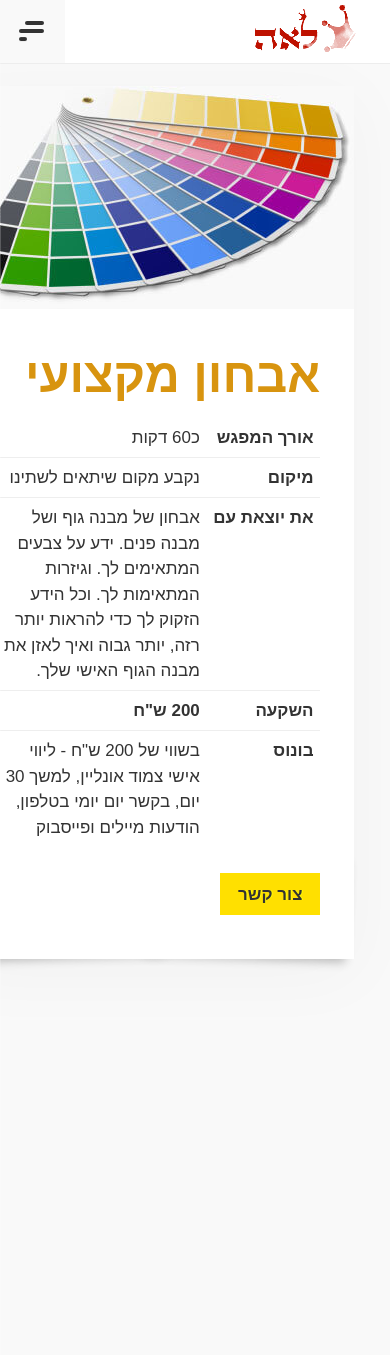
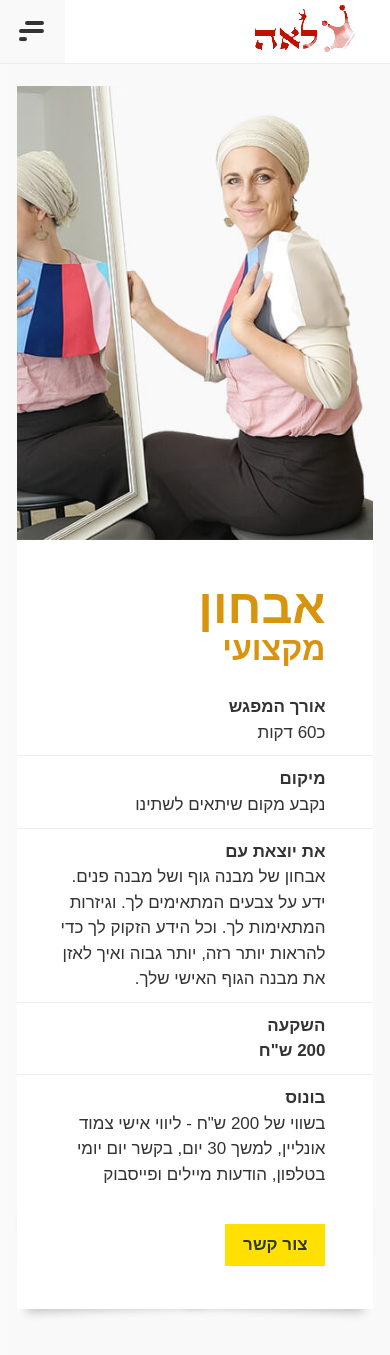
Before and after one commit to laukstein/lea.laukstein.com, a Jekyll site: the page built from _pages/diagnostic.html, in a window 390 px wide and 1390 px high. Shown: the top 1355 px of the window. Built offline with Jekyll 4.4.1, drawn with Linux system fonts in a browser that asks for light colours; comment, search, counter and statistics services are not loaded.

Commit message:
Mobile optimizations
* prevent downsized pixelated scale
* improved UI for products pages
* visible and accessible all content
* embedded video in full width
* new diagnostic image

```diff
--- a/_includes/style.css
+++ b/_includes/style.css
@@ -481,7 +481,7 @@ iframe {
     flex-wrap: wrap;
     width: 100%;
     margin: 0 auto;
-    padding: 0 1.6em;
+    padding: 0 1.6em 3em;
     float: right;
     list-style: none;
     box-sizing: border-box;
@@ -576,9 +576,6 @@ iframe {
     vertical-align: bottom;
     background-color: #f9f9f9;
 }
-.image.center {
-    vertical-align: middle;
-}
 .image:before {
     content: "";
     position: absolute;
@@ -627,6 +624,10 @@ iframe {
     }
 }
 @media (max-width: 48em) {
+    img {
+        /* Prevent downsized pixelated scale */
+        image-rendering: auto;
+    }
     .image {
         display: block;
         text-align: center;
@@ -634,14 +635,56 @@ iframe {
     .image:before {
         display: none;
     }
+    .medium .video {
+        width: calc(100% + 4.2em);
+        padding-top: calc(56.25% + 2.1em);
+        margin: 0 calc(-2.1em) 1em;
+    }
+    .card .video {
+        width: calc(100% + 2em);
+        padding-top: calc(56.25% + 1em);
+        margin: 0 calc(-1em) 1em;
+    }
+    .card {
+        margin: 0 -1.1em;
+        background-color: transparent;
+        box-shadow: none;
+    }
+    .card .video {
+        width: calc(100% + 2em);
+        padding-top: calc(56.25% + 1em);
+        margin: 0 calc(-1em) 1em;
+    }
     .card .content {
         min-width: 0;
+        padding-right: 2.8em;
+        padding-left: 2.8em;
+        background-color: #fff;
     }
     .image + .content {
         padding-left: 2em;
     }
     .cell-center {
         display: block;
+    }
+    .sheet {
+        margin: 1em -2.8em;
+    }
+    .row {
+        display: block;
+        padding: .6em 2.8em;
+    }
+    .column {
+        display: table-row;
+    }
+    .items li {
+        min-width: 16em;
+        min-height: 16em;
+    }
+    .image img {
+            width: auto;
+        max-width: 100%;
+        max-height: 50vh;
     }
 
 
--- a/_pages/closet.html
+++ b/_pages/closet.html
@@ -25,7 +25,7 @@ title: סידור ארון
             </li>
             <li class=row>
                 <div class="column label">השקעה</div>
-                <div class="column label">500 ש"ח</div>
+                <div class=column><b>500 ש"ח</b></div>
             </li>
             <li class=row>
                 <div class="column label">בונוס</div>
--- a/_pages/diagnostic.html
+++ b/_pages/diagnostic.html
@@ -5,8 +5,8 @@ title: אבחון מקצועי
 ---
 
 <div class="box card" dir=ltr>
-    <div class="image center">
-        <img src=assets/diagnostic.jpg width=401 height=223 alt="אבחון מקצועי">
+    <div class=image>
+        <img src=assets/diagnostic.jpg width=400 height=510 alt="אבחון מקצועי">
     </div>
     <div class=content dir=rtl>
         <h1>{{ page.title }}</h1>
@@ -25,7 +25,7 @@ title: אבחון מקצועי
             </li>
             <li class=row>
                 <div class="column label">השקעה</div>
-                <div class="column label">200 ש"ח</div>
+                <div class=column><b>200 ש"ח</b></div>
             </li>
             <li class=row>
                 <div class="column label">בונוס</div>
--- a/_pages/digital-workshop.html
+++ b/_pages/digital-workshop.html
@@ -24,7 +24,7 @@ className: no-padding
             </li>
             <li class=row>
                 <div class="column label">השקעה</div>
-                <div class="column label">49 ש"ח</div>
+                <div class=column><b>49 ש"ח</b></div>
             </li>
         </ul>
         <div class=action>
--- a/_pages/shopping.html
+++ b/_pages/shopping.html
@@ -25,7 +25,7 @@ title: ליווי יום קניות
             </li>
             <li class=row>
                 <div class="column label">השקעה</div>
-                <div class="column label">500 ש"ח</div>
+                <div class=column><b>500 ש"ח</b></div>
             </li>
             <li class=row>
                 <div class="column label">בונוס</div>
--- a/_pages/workshop.html
+++ b/_pages/workshop.html
@@ -25,7 +25,7 @@ title: סדנה פרונטאלית
             </li>
             <li class=row>
                 <div class="column label">השקעה</div>
-                <div class="column label">500 ש"ח לכל הסדנה (עד 25 משתתפים)</div>
+                <div class=column><b>500 ש"ח</b> לכל הסדנה (עד 25 משתתפים)</div>
             </li>
             <li class=row>
                 <div class="column label">בונוס</div>
```
Also changed, not shown: assets/diagnostic.jpg.
